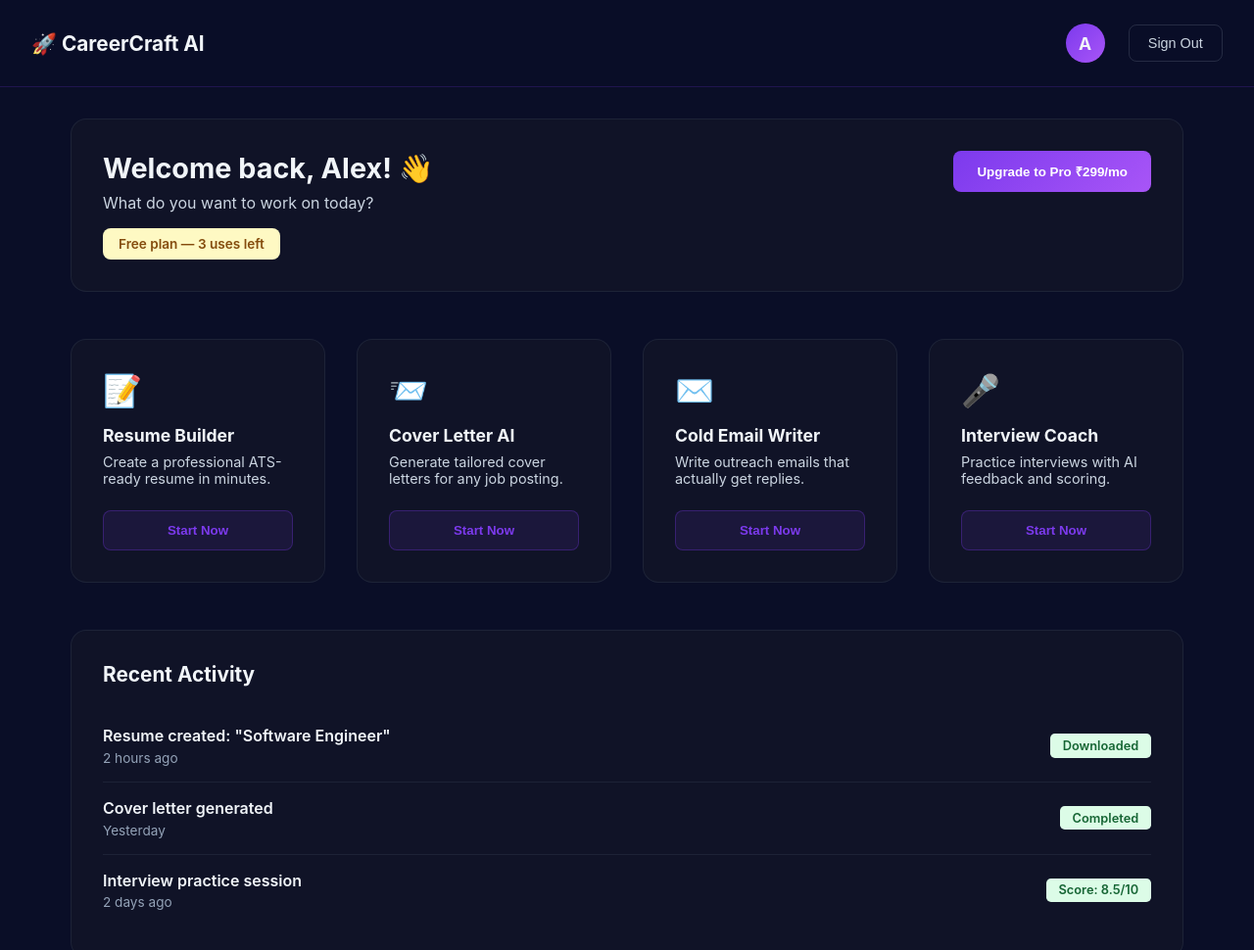
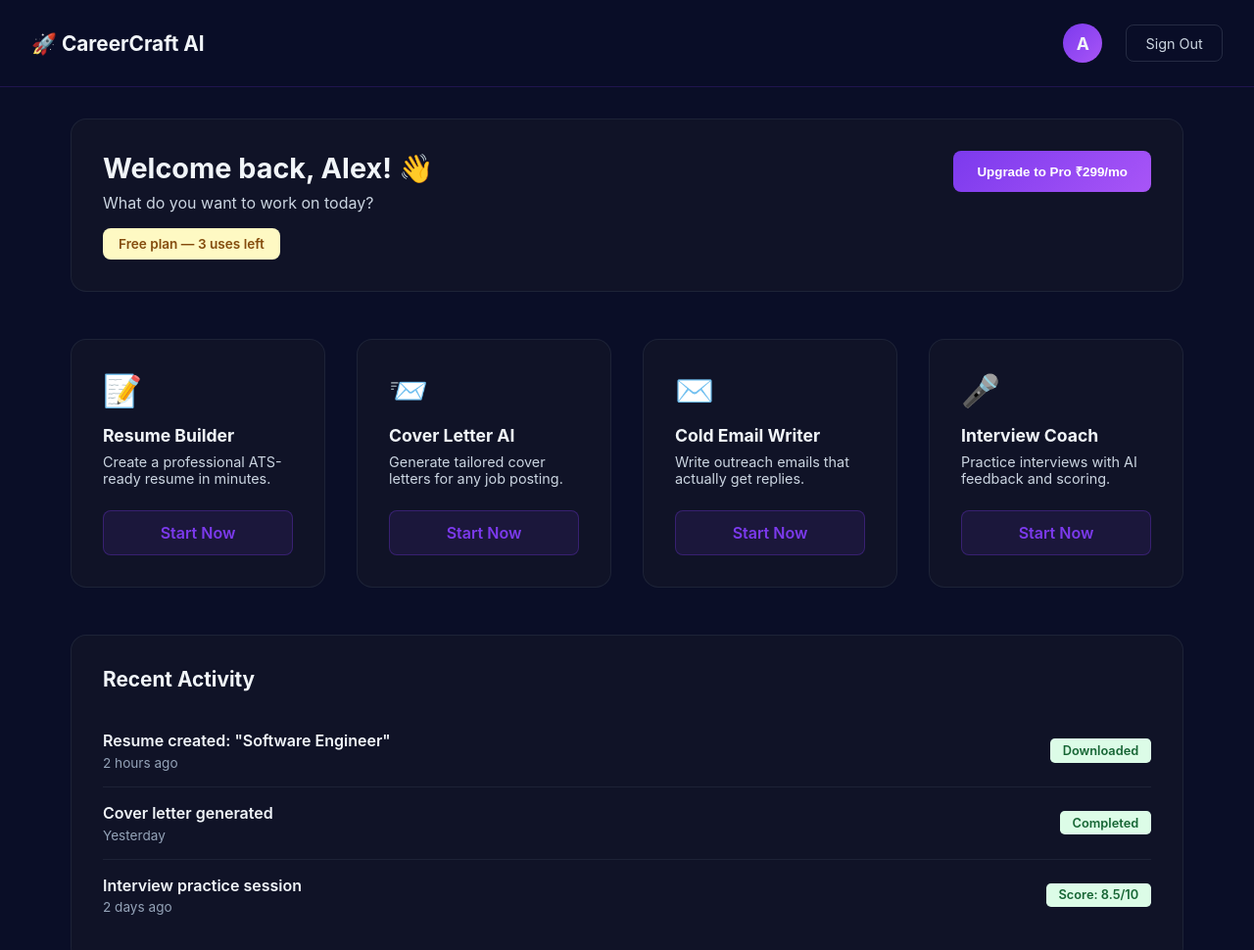
Before and after one commit to sauravjoshi127-ops/careercraft-ai, a plain HTML site: page dashboard.html in a window 1280 px wide. Shown: the top 970 px of the page at 98% size. Drawn offline with Linux system fonts and the light colour scheme.

Commit message:
Replace buttons with anchor tags for navigation

```diff
--- a/dashboard.html
+++ b/dashboard.html
@@ -63,6 +63,7 @@
             cursor: pointer;
             transition: all 0.3s;
             font-size: 0.9rem;
+            text-decoration: none;
         }
 
         .logout-btn:hover {
@@ -163,7 +164,8 @@
             margin-bottom: 1.5rem;
         }
 
-        .tool-card button {
+        .tool-card a {
+            display: block;
             width: 100%;
             padding: 0.75rem;
             background: rgba(124, 58, 237, 0.1);
@@ -173,9 +175,11 @@
             font-weight: 600;
             cursor: pointer;
             transition: all 0.3s;
+            text-align: center;
+            text-decoration: none;
         }
 
-        .tool-card button:hover {
+        .tool-card a:hover {
             background: rgba(124, 58, 237, 0.2);
         }
 
@@ -231,7 +235,6 @@
             .topnav {
                 flex-direction: column;
                 gap: 1rem;
-                padding: 1rem;
             }
 
             .welcome {
@@ -255,7 +258,7 @@
         <div class="logo">🚀 CareerCraft AI</div>
         <div class="user-menu">
             <div class="user-avatar">A</div>
-            <button class="logout-btn" onclick="logout()">Sign Out</button>
+            <a href="index.html" class="logout-btn">Sign Out</a>
         </div>
     </div>
 
@@ -277,28 +280,28 @@
                 <div class="tool-icon">📝</div>
                 <h3>Resume Builder</h3>
                 <p>Create a professional ATS-ready resume in minutes.</p>
-                <button onclick="navigate('resume.html')">Start Now</button>
+                <a href="resume.html">Start Now</a>
             </div>
 
             <div class="tool-card">
                 <div class="tool-icon">📨</div>
                 <h3>Cover Letter AI</h3>
                 <p>Generate tailored cover letters for any job posting.</p>
-                <button>Start Now</button>
+                <a href="#">Start Now</a>
             </div>
 
             <div class="tool-card">
                 <div class="tool-icon">✉️</div>
                 <h3>Cold Email Writer</h3>
                 <p>Write outreach emails that actually get replies.</p>
-                <button>Start Now</button>
+                <a href="#">Start Now</a>
             </div>
 
             <div class="tool-card">
                 <div class="tool-icon">🎤</div>
                 <h3>Interview Coach</h3>
                 <p>Practice interviews with AI feedback and scoring.</p>
-                <button>Start Now</button>
+                <a href="#">Start Now</a>
             </div>
         </div>
 
@@ -328,16 +331,5 @@
             </div>
         </div>
     </div>
-
-    <script>
-        function logout() {
-            alert('Signed out successfully!');
-            window.location.href = 'index.html';
-        }
-
-        function navigate(page) {
-            window.location.href = page;
-        }
-    </script>
 </body>
 </html>
```
